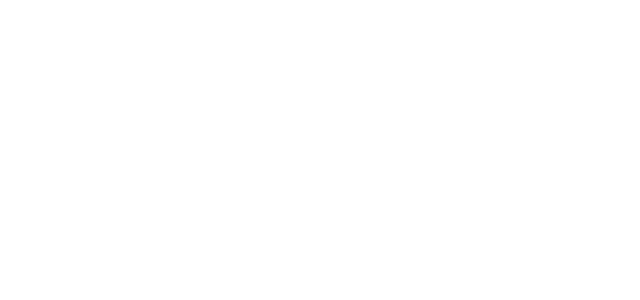
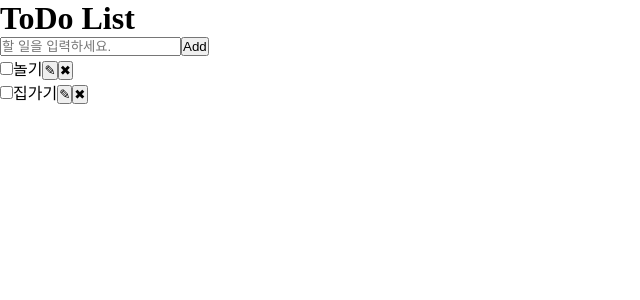
Before and after one commit to Hee4885/Programming_3115, a React (Vite) app: page / in a window 1280 px wide. Shown: the top 300 px of the page, without its empty margins (0-640 px from the left). Built offline with nearby package versions, Linux system fonts and the light colour scheme.

Commit message:
TodoListApp reset

```diff
--- a/src/TodoListApp.jsx
+++ b/src/TodoListApp.jsx
@@ -1,5 +1,28 @@
-function TodoListApp(){
+function TodoListApp() {
+    return (
+        <div>
+            <h1>ToDo List</h1>
+            <form>
+                <input type="text" placeholder="할 일을 입력하세요." />
+                <button type="submit">Add</button>
+            </form>
+            <ul>
+                <li>
+                    <input type="checkbox" id="chk-1" />
+                    <label htmlFor="chk-1">놀기</label>
+                    <button>✎</button>
+                    <button>✖</button>
+                </li>
 
+                <li>
+                    <input type="checkbox" id="chk-2" />
+                    <label htmlFor="chk-2">집가기</label>
+                    <button>✎</button>
+                    <button>✖</button>
+                </li>
+            </ul>
+        </div>
+    )
 }
 
 export default TodoListApp;
--- a/src/main.jsx
+++ b/src/main.jsx
@@ -1,5 +1,6 @@
 import { StrictMode } from 'react'
 import { createRoot } from 'react-dom/client'
+import './reset.css'
 // import './index.css'
 
 import TodoListApp from './TodoListApp'
--- /dev/null
+++ b/src/reset.css
@@ -0,0 +1,9 @@
+*{
+    margin: 0;
+    padding: 0;
+    box-sizing: border-box;
+}
+
+ul{
+    list-style: none;
+}
```
